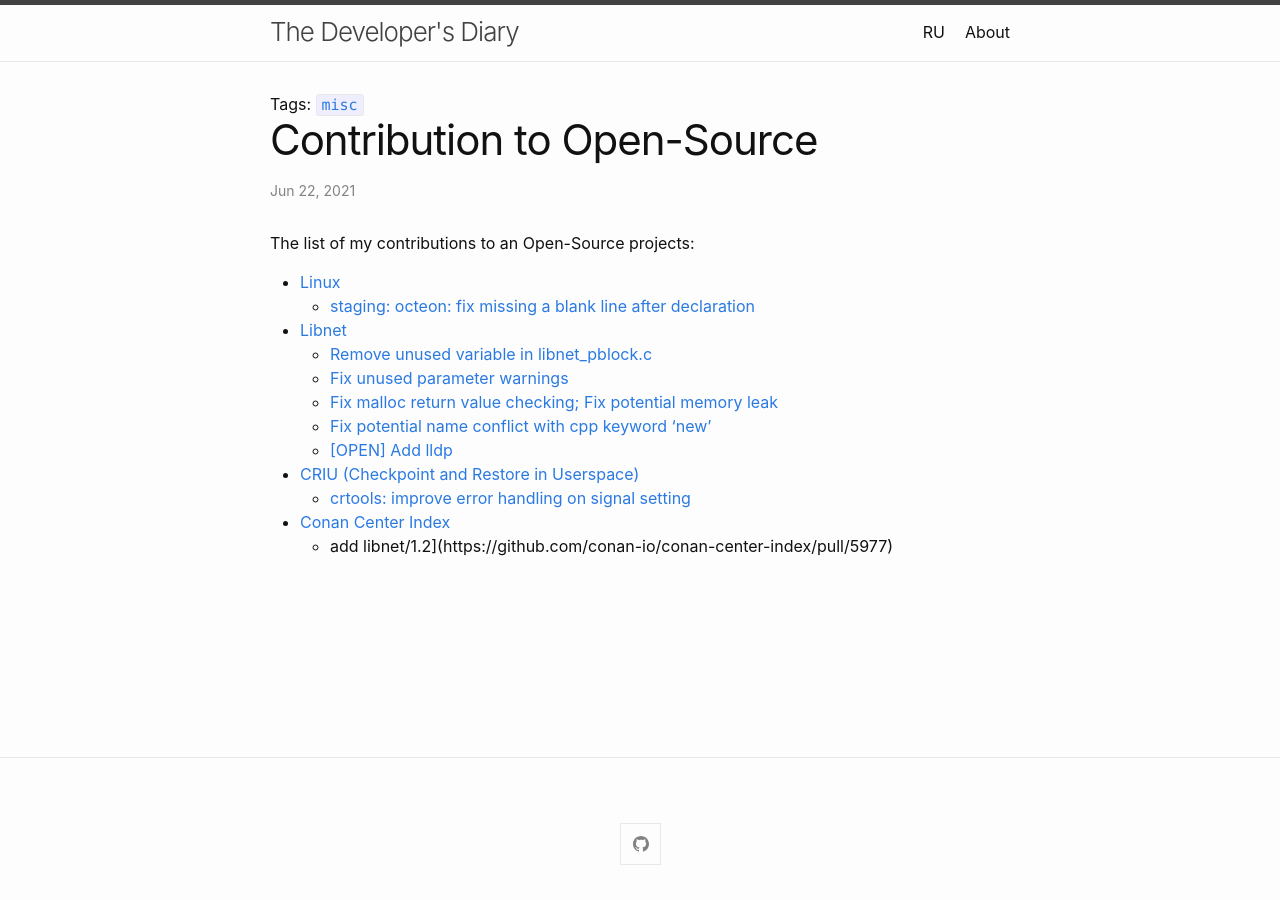
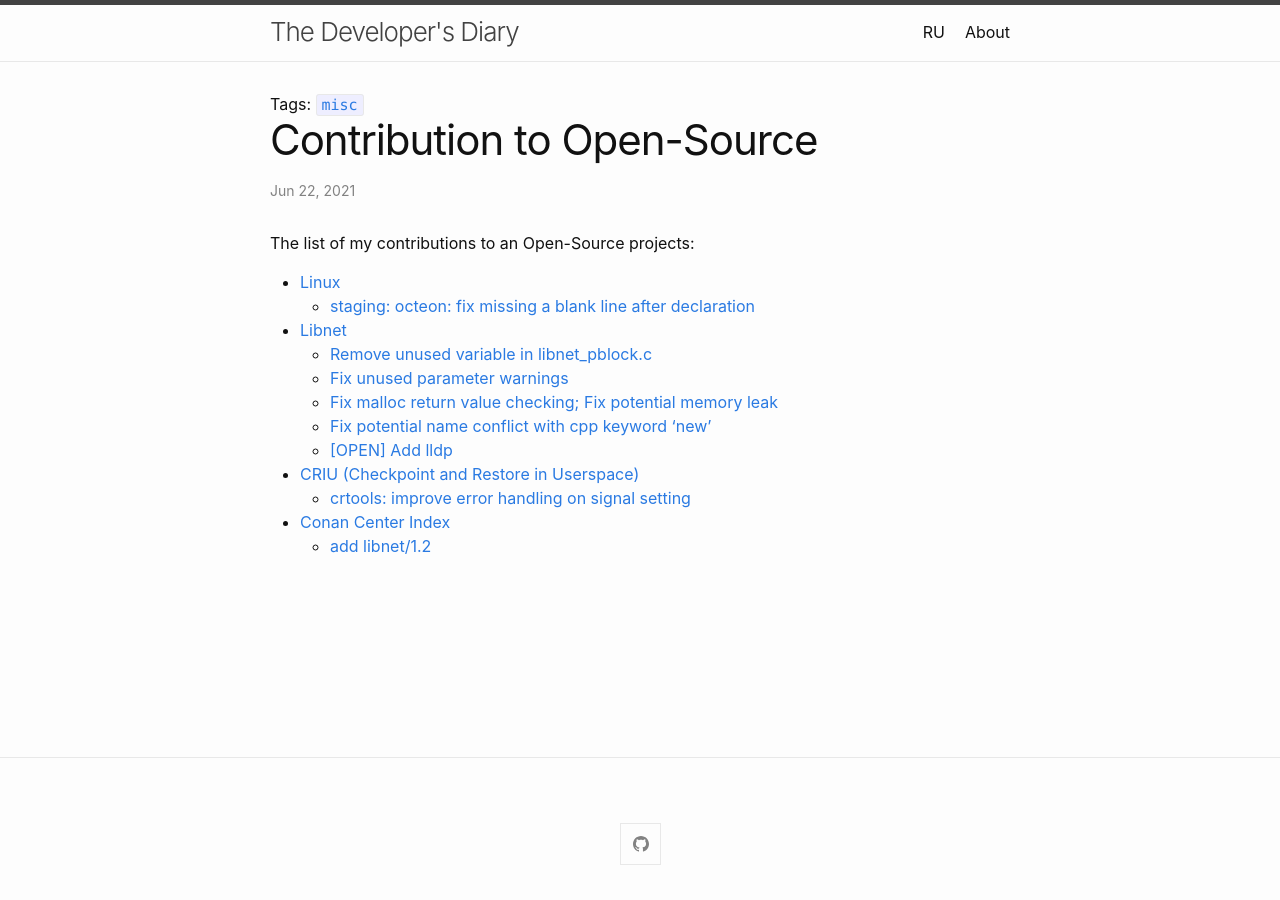
Before and after one commit to ivalery111/ivaleryz.github.io, a Jekyll site: the page built from _posts/2021-06-22-contributions.md, in a window 1280 px wide. Built offline with Jekyll 4.4.1, drawn with Linux system fonts in a browser that asks for light colours.

Commit message:
Update 2021-06-22-contributions.md

```diff
--- a/_posts/2021-06-22-contributions.md
+++ b/_posts/2021-06-22-contributions.md
@@ -20,4 +20,4 @@
   * [crtools: improve error handling on signal setting](https://github.com/checkpoint-restore/criu/pull/1512)
 
 * [Conan Center Index](https://github.com/conan-io/conan-center-index)
-  * add libnet/1.2](https://github.com/conan-io/conan-center-index/pull/5977)
+  * [add libnet/1.2](https://github.com/conan-io/conan-center-index/pull/5977)
```
